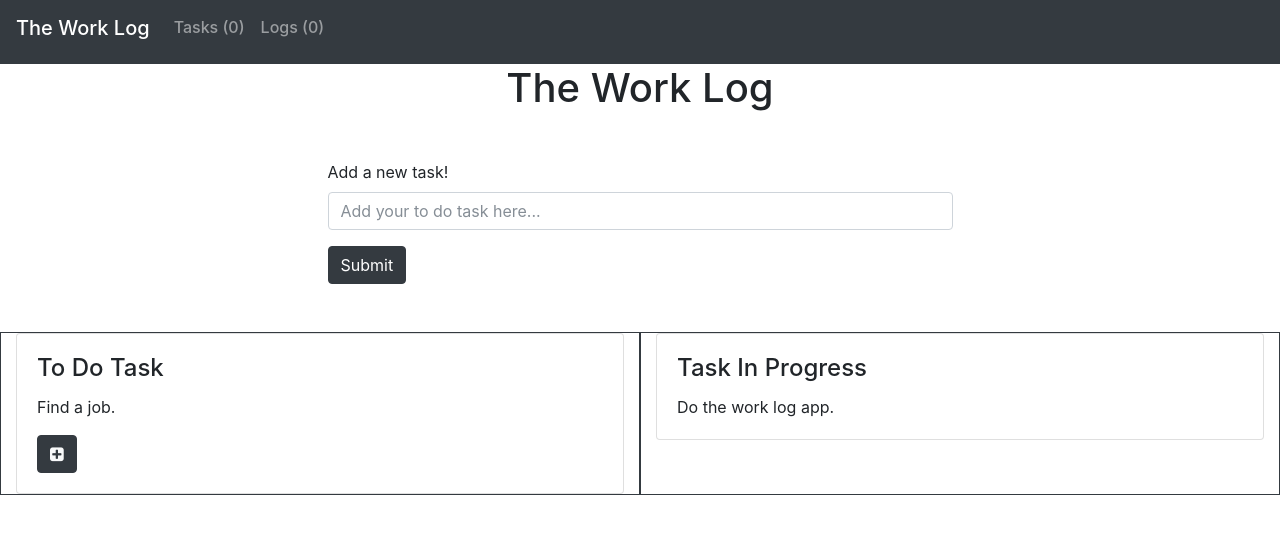
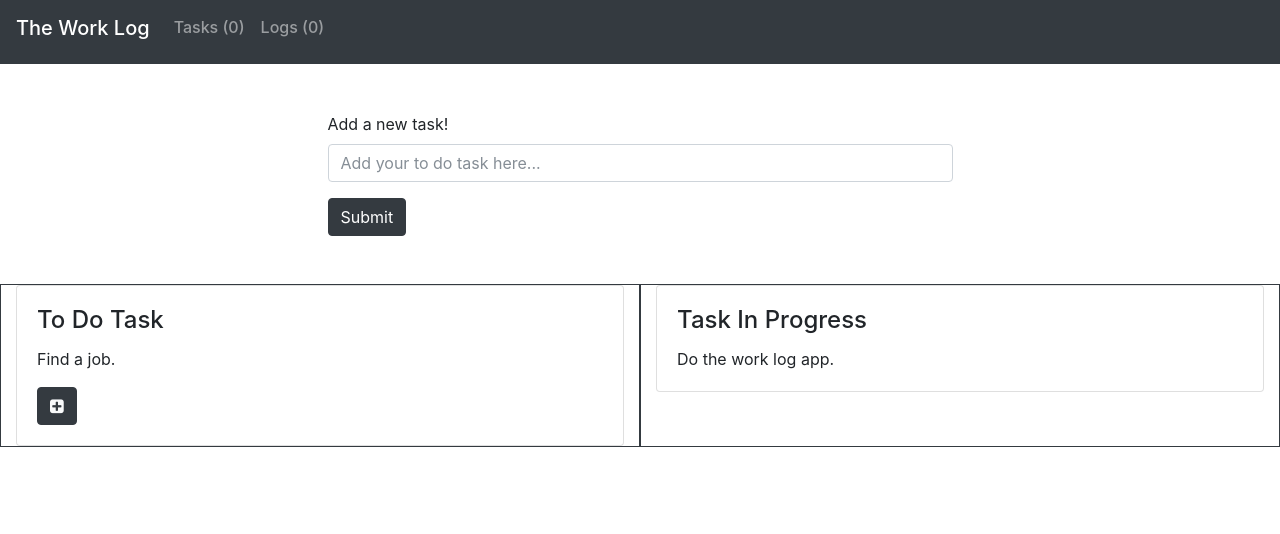
Before and after one commit to imjohnpop/Hackathon-5, a React app: page / in a window 1280 px wide. Shown: the top 534 px of the page. Built offline with nearby package versions, Linux system fonts and the light colour scheme.

Commit message:
Whole html putted into App component... Let's start extracting :D

```diff
--- a/index.html
+++ b/index.html
@@ -11,73 +11,9 @@
 </head>
 <body>
 
-    <div id="page container">
+    <div id="react-app"></div>
 
-        <nav class="navbar navbar-expand-lg navbar-dark bg-dark">
-            <h3 class="navbar-brand">The Work Log</h3>
-            <button class="navbar-toggler" type="button" data-toggle="collapse" data-target="#navbarNav" aria-controls="navbarNav" aria-expanded="false" aria-label="Toggle navigation">
-                <span class="navbar-toggler-icon"></span>
-            </button>
-            <div class="collapse navbar-collapse" id="navbarNav">
-                <ul class="navbar-nav">
-                    <li class="nav-item">
-                        <h6 class="nav-link">Tasks <span>(0)</span></h6>
-                    </li>
-                    <li class="nav-item">
-                        <h6 class="nav-link">Logs <span>(0)</span></h6>
-                    </li>
-                </ul>
-            </div>
-        </nav>
-
-        <div id="header my-5">
-            <h1 class="text-center">The Work Log</h1>
-        </div>
-
-        <div id="main">
-
-            <div class="row my-5">
-
-                <div id="form" class="col-6 mx-auto">
-                    <form action="" method="post">
-                        <div class="form-group">
-                            <label for="taskname">Add a new task!</label>
-                            <input class="form-control" type="text" name="taskname" id="taskname" placeholder="Add your to do task here...">
-                        </div>
-                        <button type="submit" class="btn btn-dark">Submit</button>
-                    </form>
-                </div>
-
-            </div>
-
-            <div class="row mx-auto my-5">
-
-                <div id="tasks_list" class="col-6 border border-dark">
-                    <div class="task card">
-                        <div class="card-body">
-                            <h4 class="card-title">To Do Task</h4>
-                            <p class="card-text">Find a job.</p>
-                            <button class="btn btn-dark"><i class="fa fa-plus-square text-light" aria-hidden="true"></i></button>
-                        </div>
-                    </div>
-                </div>
-
-                <div id="logs_list" class="col-6 border border-dark">
-                    <div class="goal card">
-                        <div class="card-body">
-                            <h4 class="card-title">Task In Progress</h4>
-                            <p class="card-text">Do the work log app.</p>
-                        </div>
-                    </div>
-                </div>
-
-            </div>
-
-        </div>
-
-    </div>
-
-<script src="src/vendor.bundle.js"></script>
-<script src="src/main.bundle.js"></script>
+<script src="dist/vendor.bundle.js"></script>
+<script src="dist/main.bundle.js"></script>
 </body>
 </html>
--- a/src/components/App.js
+++ b/src/components/App.js
@@ -12,8 +12,68 @@ export default class App extends React.Component {
 
 
     render() {
-        // return (
-        //     // something
-        // )
+        return (
+            <div id="page container">
+
+                <nav className="navbar navbar-expand-lg navbar-dark bg-dark">
+                    <h3 className="navbar-brand">The Work Log</h3>
+                    <button className="navbar-toggler" type="button" data-toggle="collapse" data-target="#navbarNav" aria-controls="navbarNav" aria-expanded="false" aria-label="Toggle navigation">
+                        <span className="navbar-toggler-icon"></span>
+                    </button>
+                    <div className="collapse navbar-collapse" id="navbarNav">
+                        <ul className="navbar-nav">
+                            <li className="nav-item">
+                                <h6 className="nav-link">Tasks <span>(0)</span></h6>
+                            </li>
+                            <li className="nav-item">
+                                <h6 className="nav-link">Logs <span>(0)</span></h6>
+                            </li>
+                        </ul>
+                    </div>
+                </nav>
+
+                <div id="main">
+
+                    <div className="row my-5">
+
+                        <div id="form" className="col-6 mx-auto">
+                            <form action="" method="post">
+                                <div className="form-group">
+                                    <label htmlFor="taskname">Add a new task!</label>
+                                    <input className="form-control" type="text" name="taskname" id="taskname" placeholder="Add your to do task here..." />
+                                </div>
+                                <button type="submit" className="btn btn-dark">Submit</button>
+                            </form>
+                        </div>
+
+                    </div>
+
+                    <div className="row mx-auto my-5">
+
+                        <div id="tasks_list" className="col-6 border border-dark">
+                            <div className="task card">
+                                <div className="card-body">
+                                    <h4 className="card-title">To Do Task</h4>
+                                    <p className="card-text">Find a job.</p>
+                                    <button className="btn btn-dark"><i className="fa fa-plus-square text-light" aria-hidden="true"></i></button>
+                                </div>
+                            </div>
+                        </div>
+
+                        <div id="logs_list" className="col-6 border border-dark">
+                            <div className="goal card">
+                                <div className="card-body">
+                                    <h4 className="card-title">Task In Progress</h4>
+                                    <p className="card-text">Do the work log app.</p>
+                                </div>
+                            </div>
+                        </div>
+
+                    </div>
+
+                </div>
+
+            </div>
+        )
     }
 }
```
Also changed, not shown: 1 other file (tests, documents, lock files or other folders).
